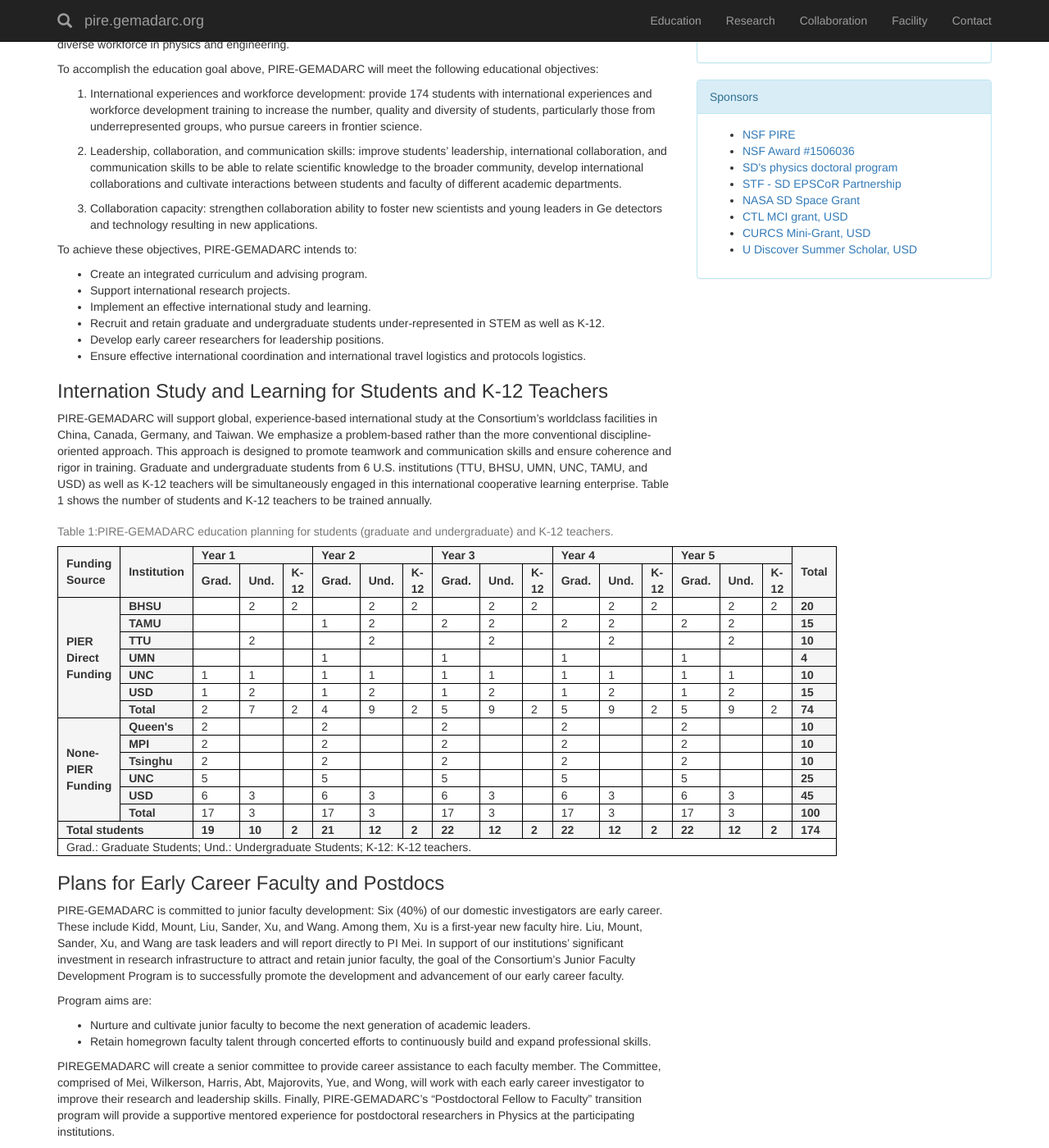
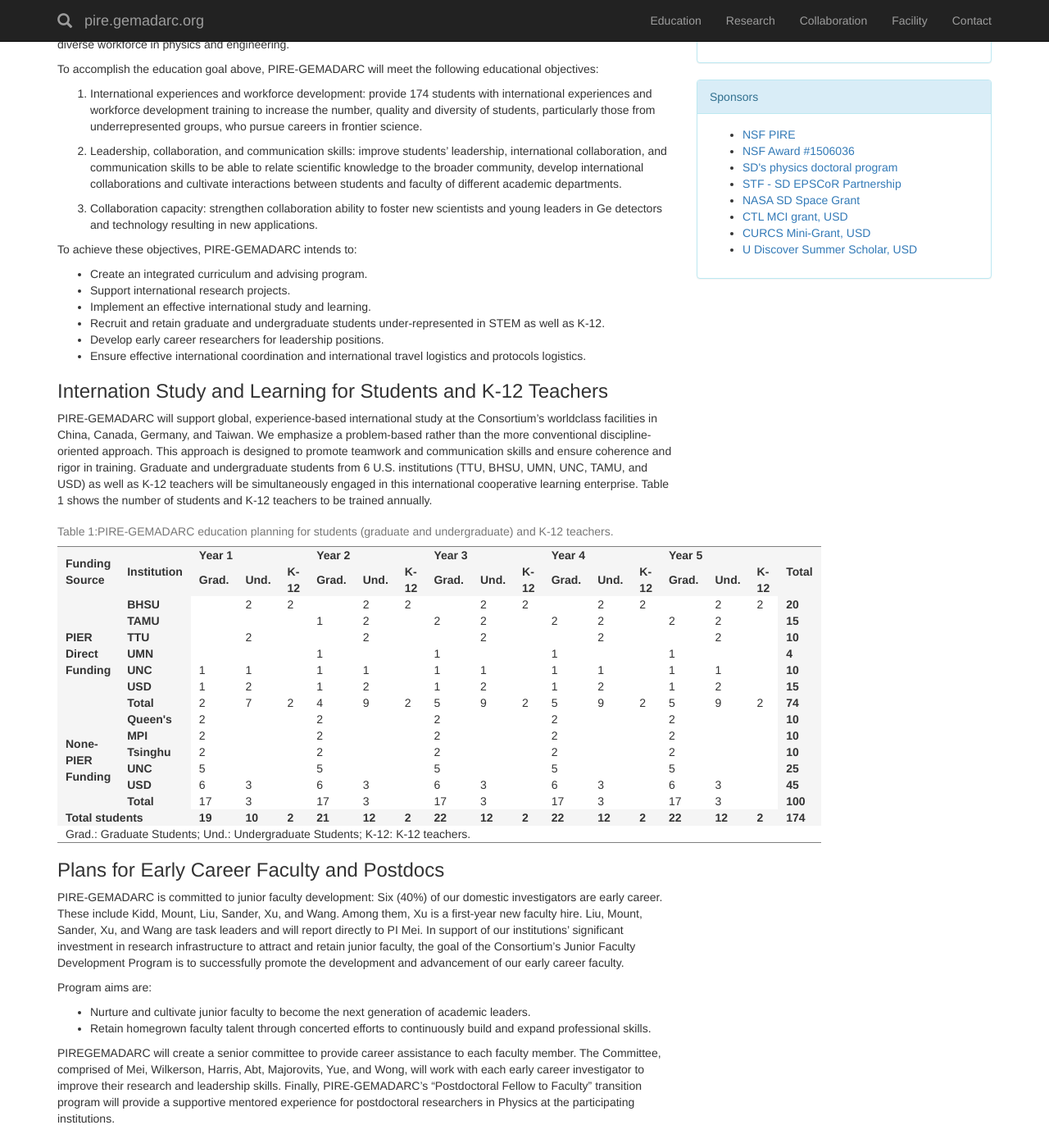
Before and after one commit to gemadarc/gemadarc.github.io, a Jekyll site: the page built from edu.md, in a window 1280 px wide and 1400 px high, scrolled down 166 px. Shown: the whole window at 82% size. Built offline with Jekyll 4.4.1, drawn with Linux system fonts in a browser that asks for light colours; nearby versions of some CDN libraries; our own code applies the rules of GitHub Pages for plain Markdown files.

Commit message:
Update edu.md

```diff
--- a/edu.md
+++ b/edu.md
@@ -33,16 +33,6 @@ from 6 U.S. institutions (TTU, BHSU, UMN, UNC, TAMU, and USD) as well as K-12 te
 simultaneously engaged in this international cooperative learning enterprise. Table 1 shows the number of
 students and K-12 teachers to be trained annually.
 
-<html>
-<head>
-<style>
-table, th, td {
-    border: 1px solid black;
-}
-</style>
-</head>
-
-<body>
 <table>
 <caption>Table 1:PIRE-GEMADARC education planning for students (graduate and undergraduate) and K-12 teachers.</caption>
 <tr>
@@ -365,8 +355,6 @@ table, th, td {
 </tr>
 
 </table>
-</body>
-</html>
 
 ### Plans for Early Career Faculty and Postdocs
 PIRE-GEMADARC is committed to junior faculty development: Six (40%) of our domestic investigators
```
